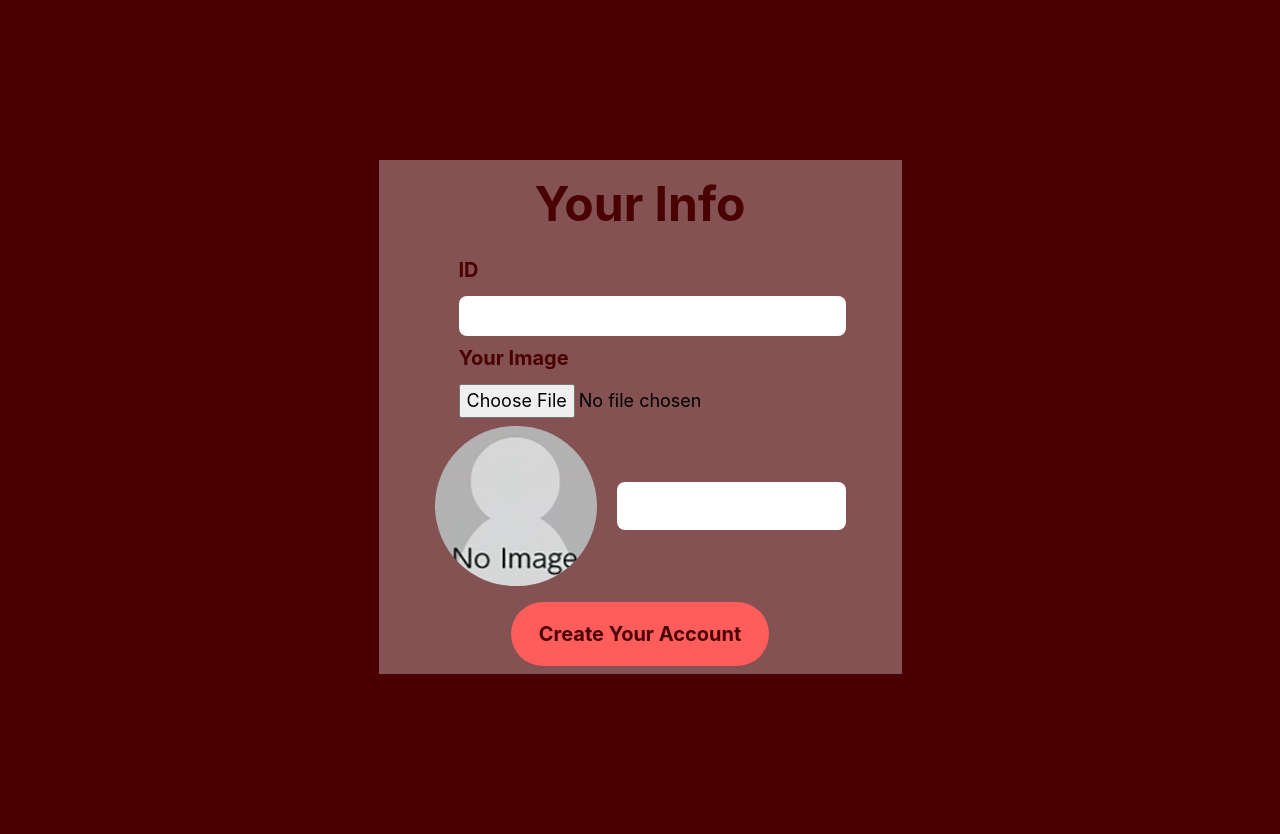
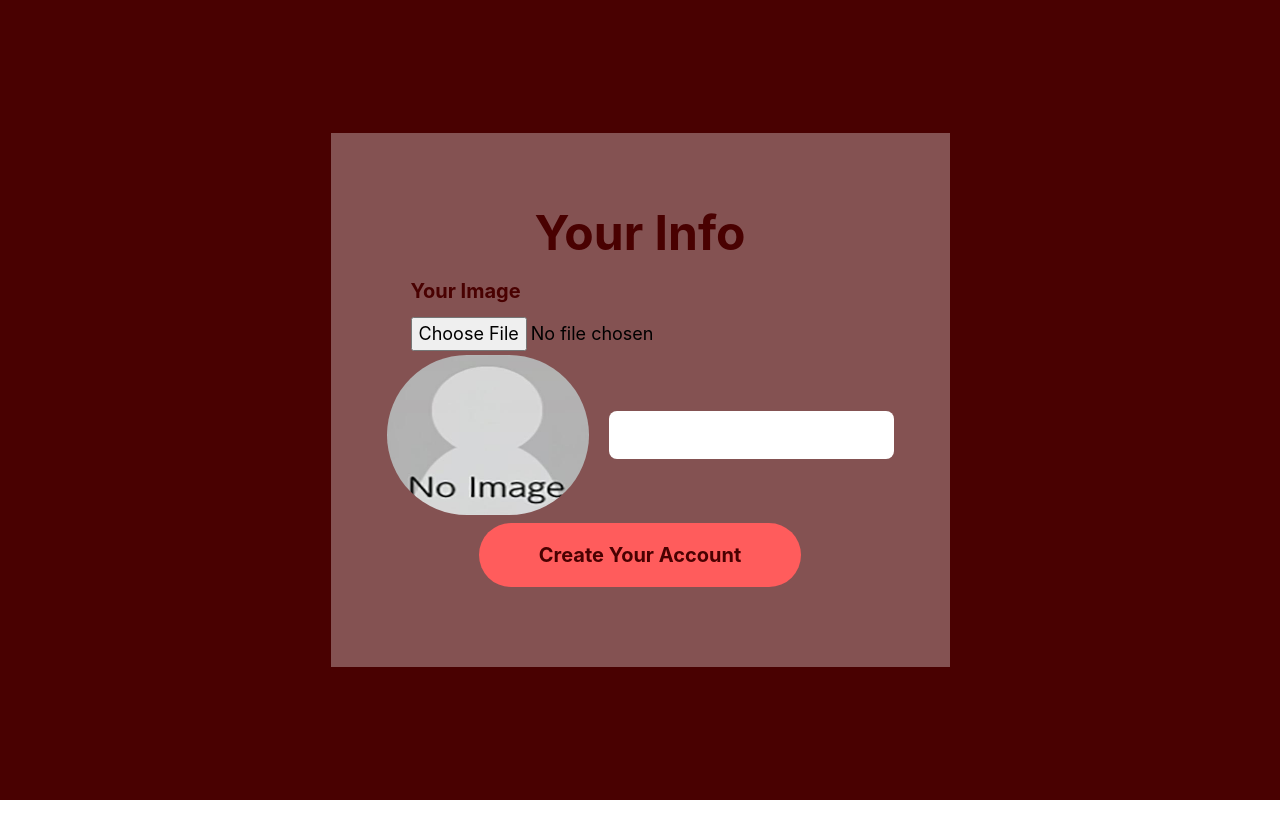
Before and after one commit to washogo/movie-party, a Next.js app: page /registration in a window 1280 px wide. After the commit the page ends 800 px from the top, so only its background shows below. Built offline with nearby package versions, Linux system fonts and the light colour scheme; no server answers; what recoil-persist would draw is missing.

Commit message:
新規会員登録動線の修正

```diff
--- a/pages/loading/loading3.tsx
+++ b/pages/loading/loading3.tsx
@@ -14,7 +14,7 @@ const Loading3 = () => {
       .then((result) => {
         router.push({
           pathname: "/registration",
-          query: { nickname: result?.user.displayName },
+          query: { nickname: result!.user.displayName },
         });
       })
       .catch((error) => {
--- a/pages/registration.tsx
+++ b/pages/registration.tsx
@@ -1,81 +1,72 @@
 /* eslint-disable @next/next/no-img-element */
+import { getAuth } from "firebase/auth";
 import { doc, setDoc } from "firebase/firestore";
 import { getDownloadURL, getStorage, ref, uploadBytes } from "firebase/storage";
 import { useRouter } from "next/router";
 import { useState } from "react";
-import { toast } from "react-toastify";
 import { useSetRecoilState } from "recoil";
 import { db } from "../firebase/firebase";
 import { userState } from "../src/recoil/userState";
 
 const Registration = () => {
-  const [id, setId] = useState("");
   const [previewUrl, setPreviewUrl] = useState("/nc96424.jpeg");
   const [imageUrl, setImageUrl] = useState("");
   const router = useRouter();
-  const uid = router.query.id;
-  const nickname = router.query.nickname;
+  const { nickname } = router.query;
+  const [name, setName] = useState(nickname)
   const setUser = useSetRecoilState(userState);
 
   const getImageUrl = (e: any) => {
     const imageFile = e.target.files;
     let blob = new Blob(imageFile, { type: "image/jpeg" });
-    const previewUrl = URL.createObjectURL(imageFile[0])
-    setPreviewUrl(previewUrl)
+    const previewUrl = URL.createObjectURL(imageFile[0]);
+    setPreviewUrl(previewUrl);
 
     const S = "abcdefghijklmnopqrstuvwxyzABCDEFGHIJKLMNOPQISTUVWXYZ123456789";
     const N = 16;
-    const fileName = Array.from(
-      crypto.getRandomValues(new Uint32Array(N))
-    ).map((n) => S[n%S.length]).join('');
+    const fileName = Array.from(crypto.getRandomValues(new Uint32Array(N)))
+    .map((n) => S[n % S.length])
+    .join("");
 
     const storage = getStorage();
     const storageRef = ref(storage, `${fileName}`);
     // 'file' comes from the Blob or File API
     uploadBytes(storageRef, blob).then((snapshot) => {
       getDownloadURL(ref(storage, `${fileName}`)).then((url) => {
-        setImageUrl(url)
-      })
+        setImageUrl(url);
+      });
     });
   };
 
-  console.log(imageUrl)
-  console.log(id)
-
   const createAccount = () => {
-    if(id !== "" && imageUrl !== "" && nickname !== "") {
+    const { uid } = getAuth().currentUser!;
+    if (nickname !== "") {
       setDoc(doc(db, "users", `${uid}`), {
-        id: id,
         imageUrl: imageUrl,
         nickname: nickname,
       });
-      setUser({ id: id, imageUrl: imageUrl, nickname: nickname });
+      setUser({
+        userId: uid!.toString(),
+        imageUrl: imageUrl,
+        nickname: nickname!.toString(),
+      });
       router.push("./loading/loading2");
     }
-    id === "" &&  toast.warning("idが正しくありません")
-   imageUrl === "" && toast.warning("プロフィール画像が正しくありません")
   };
 
-  console.log(imageUrl)
-
   return (
-    <div className="sm:flex flex-col items-center justify-center h-full w-full bg-Black py-40">
-      <div className="h-full flex flex-col space-y-2 items-center justify-start px-14 bg-Gray">
+    <div className="sm:flex flex items-center justify-center h-screen bg-Black">
+      <div className="h-2/3 bg-Gray p-14">
         <p className="basis-5/6 text-5xl font-bold text-center text-Black p-5">
           Your Info
         </p>
         <div className="w-full pl-6 basis-5/6">
-          <p className="text-xl font-bold text-Black w-full">ID</p>
+          <p className="text-xl font-bold text-Black">Your Image</p>
           <input
-            type="text"
-            className="w-full h-10 text-lg p-2 mt-3 rounded-lg"
-            value={id}
-            onChange={(e) => setId(e.target.value)}
+            type="file"
+            className="w-full text-lg mt-3"
+            onChange={(e) => getImageUrl(e)}
           />
-        </div>
-        <div className="w-full pl-6 basis-5/6">
-          <p className="text-xl font-bold text-Black">Your Image</p>
-          <input type="file" className="w-full text-lg mt-3" onChange={(e) => getImageUrl(e)} />
         </div>
         <div className="sm:flex flex-row items-center mt-1 w-full basis-5/6">
           <img
@@ -85,10 +76,15 @@ const Registration = () => {
           />
 
           <div className="basis-7/12 ml-5 h-12 rounded-lg bg-White text-3xl font-bold text-center p-1">
-            {nickname}
+          <input
+            type="text"
+            value={name}
+            className="h-full w-full text-xl outline-0"
+            onChange={(e) => setName(e.target.value)}
+          />
           </div>
         </div>
-        <div className="w-2/3 h-20 p-2">
+        <div className="w-2/3 h-20 p-2 mx-auto">
           <button
             className="h-full w-full text-xl font-bold text-center text-Black bg-Primary rounded-full p-2"
             onClick={createAccount}
--- a/pages/signup.tsx
+++ b/pages/signup.tsx
@@ -23,11 +23,10 @@ const Signup = () => {
     if (password.length >= 8 && name !== "") {
       createUserWithEmailAndPassword(auth, email, password)
         .then((userCredential) => {
-          const user = userCredential.user;
-          const id = user.uid;
+          const { uid } = userCredential.user
           router.push({
             pathname: "/registration",
-            query: { id: id, nickname: name },
+            query: { uid: uid, nickname: name },
           });
         })
         .catch((error) => {
--- a/src/recoil/userState.ts
+++ b/src/recoil/userState.ts
@@ -4,8 +4,12 @@ import { User } from "../types/useUser";
 
 const { persistAtom } = recoilPersist()
 
-export const userState = atom<User | null>({
+export const userState = atom<User>({
   key: "user",
-  default: null,
+  default: {
+    userId: "",
+    imageUrl: "",
+    nickname: "",
+  },
   effects_UNSTABLE: [persistAtom],
 })
--- a/src/types/useUser.ts
+++ b/src/types/useUser.ts
@@ -1,5 +1,5 @@
 export type User = {
-  id: string;
-  nickname: string | string[] | undefined;
+  userId: string;
+  nickname: string;
   imageUrl: string;
 }
```
